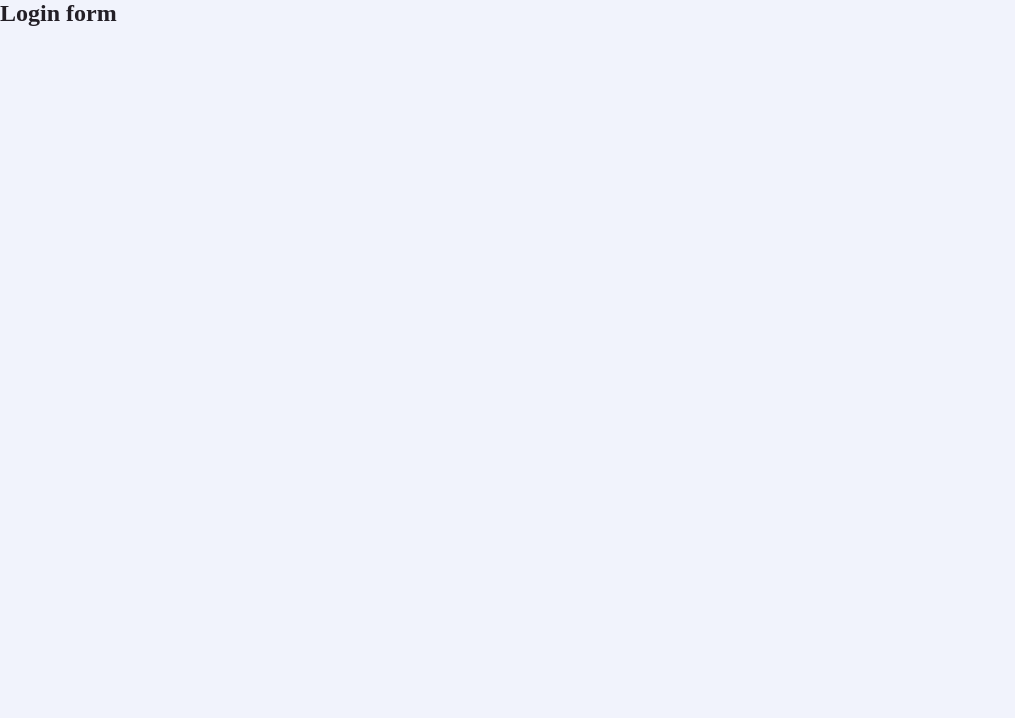
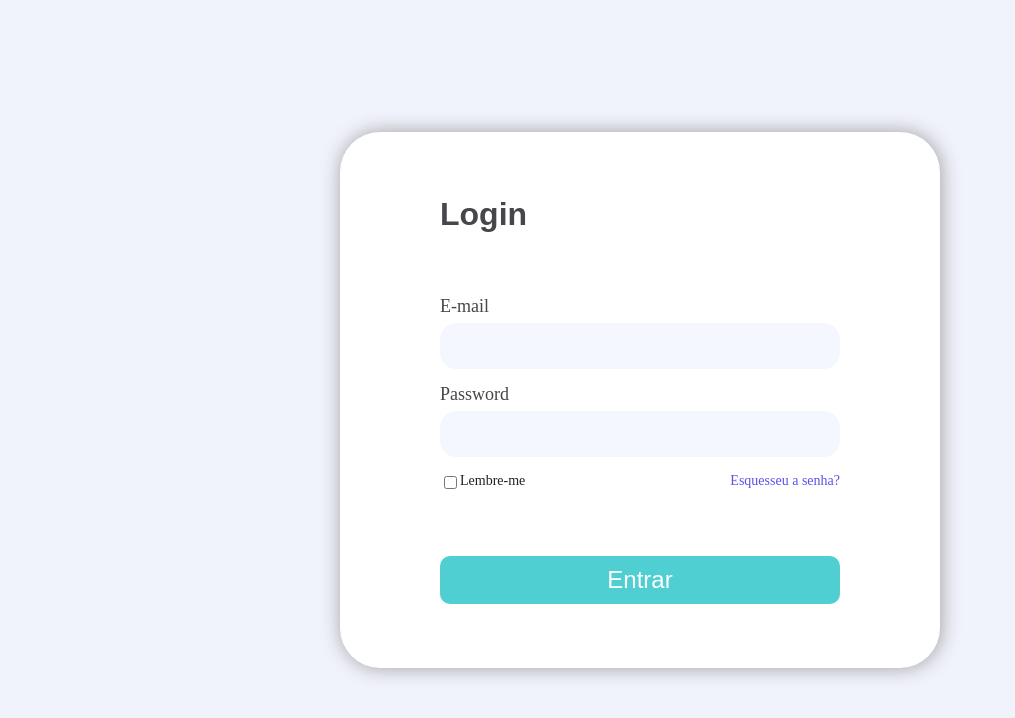
Before and after one commit to human-interaction-with-tecnologies/adaptive-games-platform, a React (Create React App) app: page /login in a window 1280 px wide. Shown: the top 718 px of the page, without its empty margins (0-1015 px from the left). Built offline with nearby package versions, Linux system fonts and the light colour scheme.

Commit message:
style: :lipstick: finished login button styles

```diff
--- a/public/index.html
+++ b/public/index.html
@@ -18,6 +18,9 @@
 <link href="https://fonts.googleapis.com/css2?family=Cinzel:wght@400;500;600;700;800;900&display=swap" rel="stylesheet">
     <link rel="manifest" href="%PUBLIC_URL%/manifest.json" />
 
+<link rel="preconnect" href="https://fonts.gstatic.com" crossorigin>
+<link href="https://fonts.googleapis.com/css2? display=swap" rel="stylesheet">
+
     <title>React App</title>
   </head>
   <body>
--- /dev/null
+++ b/src/Hooks/useForm.js
@@ -0,0 +1,39 @@
+import { useState } from "react"
+
+const useForm = (type) =>{
+    const [value, setValue] = useState('');
+    const [error, setError] = useState('');
+
+    function onChange({target}){
+        if(error){
+            validate(target.value)
+        }
+        setValue(target.value);
+    }
+
+    function validate(value){
+        if(type === false){
+            return true;
+        }
+
+        if(value.length === 0){
+            setError('Prencha um valor');
+            return false;
+        }else{
+            setError(null)
+            return true;
+        }
+    }
+
+    return{
+        value,
+        setValue,
+        onChange,
+        error,
+        validate: () => validate(value),
+        onBlur: () => validate(value),
+    }
+
+}
+
+export default useForm;
--- /dev/null
+++ b/src/components/Form/Input/index.js
@@ -0,0 +1,22 @@
+
+import style from "./style.module.css";
+
+const Input = ({label, type, name, value, onChange, error, onBlur, placeholder}) =>{
+    return(
+        <div className={style.wrapper}>
+            <label htmlFor={name} className={style.label}>{label}</label>
+            <input
+                id={name}
+                name={name}
+                className={style.input}
+                type={type}
+                placeholder={placeholder}
+                value={value}
+                onChange={onChange}
+                onBlur={onBlur}
+            />
+        </div>
+    )
+}
+
+export default Input;
--- /dev/null
+++ b/src/components/Form/Input/style.module.css
@@ -0,0 +1,32 @@
+.wrapper{
+    margin-bottom: 16px;
+}
+
+
+.input{
+    border:  1px solid #F4F7FE;
+    display: block;
+    width: 100%;
+    font-size: 1rem;
+    padding: 0.8rem;
+    border-radius: 1rem;
+    background: #F4F7FE;
+    transition: 0.2s;
+    color: #A3AED0;
+}
+
+.input:focus,
+.input:hover{
+    outline: none;
+    border-color: #AEC2EF;
+    background: C8D4EF;
+    box-shadow: 0 0 0 1px #C8D4EF;
+}
+
+.label{
+    display: block;
+    font-size: 1.125rem;
+    line-height: 1;
+    padding-bottom: 0.5rem;
+    color: #47464A;
+}
--- a/src/components/Header/index.js
+++ b/src/components/Header/index.js
@@ -37,11 +37,11 @@ const Header = () =>{
                 ${mobile ? styles.navMobileMenu : styles.nav}
                 ${mobileMenu && styles.navMobileActive }
             `}>
-                <a href="#">Jogos</a>
-                <a href="#" >
+                <a href="#" className={styles.link}>Jogos</a>
+                <a href="#" className={styles.link}>
                     Financiadores
                 </a>
-                <Link className={styles.btnLoginHeader} to='/login'>Login</Link>
+                <a className={styles.btnLoginHeader} href="/login">Login</a>
             </nav>
         </>
     )
--- a/src/components/Header/style.module.css
+++ b/src/components/Header/style.module.css
@@ -15,7 +15,7 @@
     color: #FFFFFF;
 }
 
-.nav a:hover{
+.link:hover{
     background: #7067f5;
     border-radius: 5px;
 }
@@ -99,7 +99,7 @@
 
 .btnLoginHeader{
     padding: 10px 20px;
-    background: var(--green);
+    background: #50CFD3;
     border-radius: 5px;
     border: none;
     color: #FFFFFF;
@@ -108,7 +108,7 @@
 }
 
 .btnLoginHeader:hover{
-    background: #48c5cc;
+    background: #6ED2DB;
 }
 
 
--- a/src/pages/LandingPage/style.module.css
+++ b/src/pages/LandingPage/style.module.css
@@ -221,7 +221,7 @@
     font-size: 1.625rem;
     padding: 15px 35px;
     width: 100%;
-    background: var(--blue-secundary);
+    background: #5B51E8;
     color: #FFFFFF;
     border: none;
     border-radius: 20px;
@@ -229,7 +229,7 @@
 }
 
 .characteristics li button:hover{
-    background: rgba(91, 81, 232, 0.5);
+    background: #756BFF;
 }
 
 .titlePlay{
@@ -381,7 +381,7 @@
     font-size: 1.625rem;
     padding: 15px 35px;
     width: 100%;
-    background: var(--green);
+    background: #50CFD3;
     color: #FFFFFF;
     border: none;
     border-radius: 20px;
@@ -390,7 +390,7 @@
 
 
 .characteristicsRitmoMania li button:hover{
-    background: rgba(41, 179, 182, 0.5);
+    background: #6ED2DB;
 
 }
 
--- a/src/pages/Login/LoginForm/index.js
+++ b/src/pages/Login/LoginForm/index.js
@@ -1,7 +1,29 @@
+import Input from "../../../components/Form/Input";
+import useForm from "../../../Hooks/useForm";
+import style from "./style.module.css";
 
 const LoginForm = () =>{
+    const email = useForm();
+    const password = useForm();
+
     return(
-        <h1>Login form</h1>
+        <section className={style.container}>
+            <div className={style.formContainer}>
+                <form className={style.form}>
+                    <h1 className={style.title}>Login</h1>
+                    <Input name="email" type="email" label="E-mail"  {...email}/>
+                    <Input name="password" type="password" label="Password" {...password}/>
+                    <div className={style.informtaion}>
+                        <label className={style.label}>
+                        <input type="checkbox" />
+                        <p>Lembre-me</p>
+                        </label>
+                        <a href="" className={style.esqueceu}>Esquesseu a senha?</a>
+                    </div>
+                    <button className={style.btnLogin}>Entrar</button>
+                </form>
+            </div>
+        </section>
     )
 }
 
--- /dev/null
+++ b/src/pages/Login/LoginForm/style.module.css
@@ -0,0 +1,67 @@
+.container{
+    height: 100vh;
+    display: flex;
+}
+
+.formContainer{
+    align-self: center;
+    padding-top: 64px;
+    padding-bottom: 64px;
+    border-radius: 40px;
+    margin: 0 auto;
+    max-width: 600px;
+    width: 100%;
+    background: #ffffff;
+    box-shadow: 1px 0px 20px rgb(160, 159, 159);
+}
+.title{
+    font-family: 'DM Sans', sans-serif;
+    font-size: 32px;
+    font-weight: 600;
+    margin-bottom: 64px;
+    color: #47464A;
+}
+
+.form{
+    max-width: 400px;
+    width: 100%;
+    margin: 0 auto;
+}
+
+.btnLogin{
+    margin-top: 64px;
+    width: 100%;
+    background: #50CFD3;
+    border: none;
+    color: #fff;
+    font-size: 1.5rem;
+    padding: 10px 0;
+    border-radius: 10px;
+    cursor: pointer;
+}
+
+.btnLogin:hover{
+    background: #6ED2DB;
+}
+
+.informtaion{
+    display: flex;
+    justify-content: space-between;
+    margin-top: 5px;
+    font-size: 0.875rem;
+}
+
+.label{
+    display: flex;
+    cursor: pointer;
+    align-self: center;
+}
+.esqueceu{
+    cursor: pointer;
+    color: #5B51E8;
+}
+
+.esqueceu:hover{
+
+    text-decoration: underline;
+}
```
